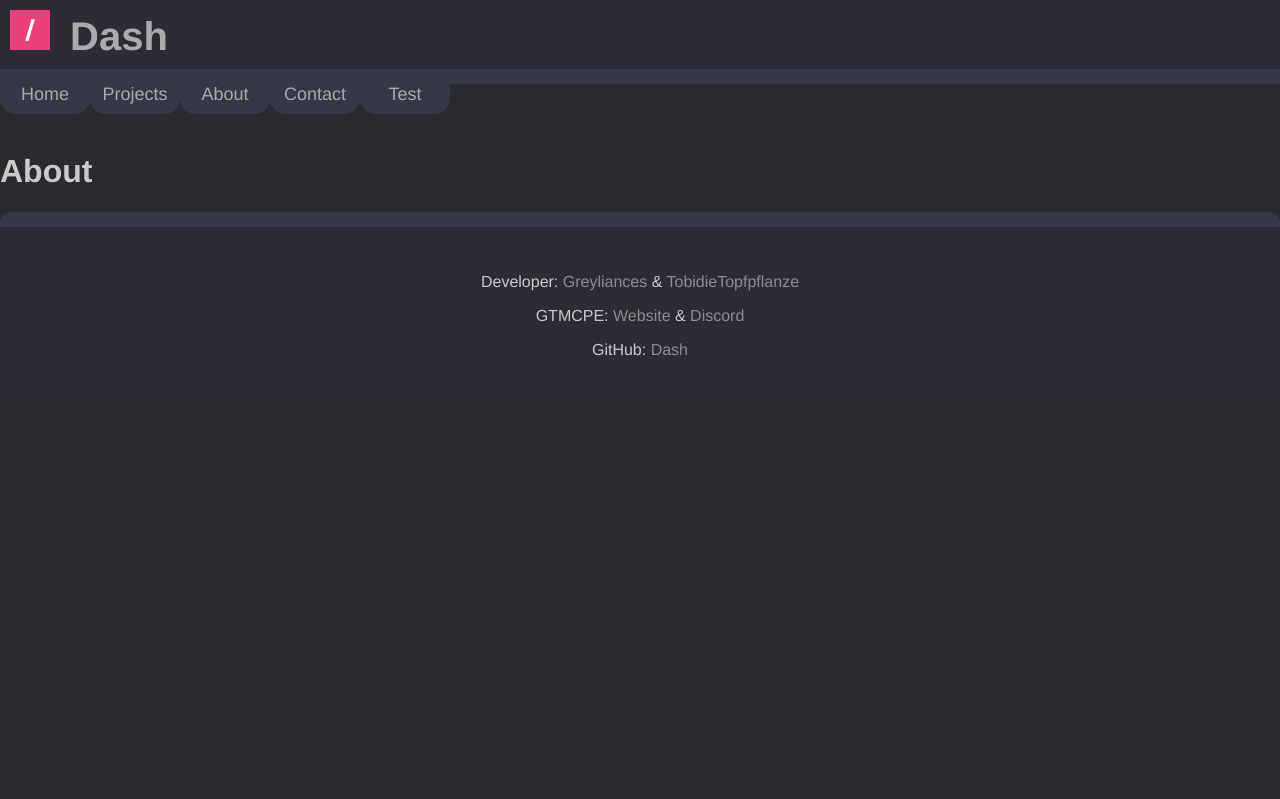
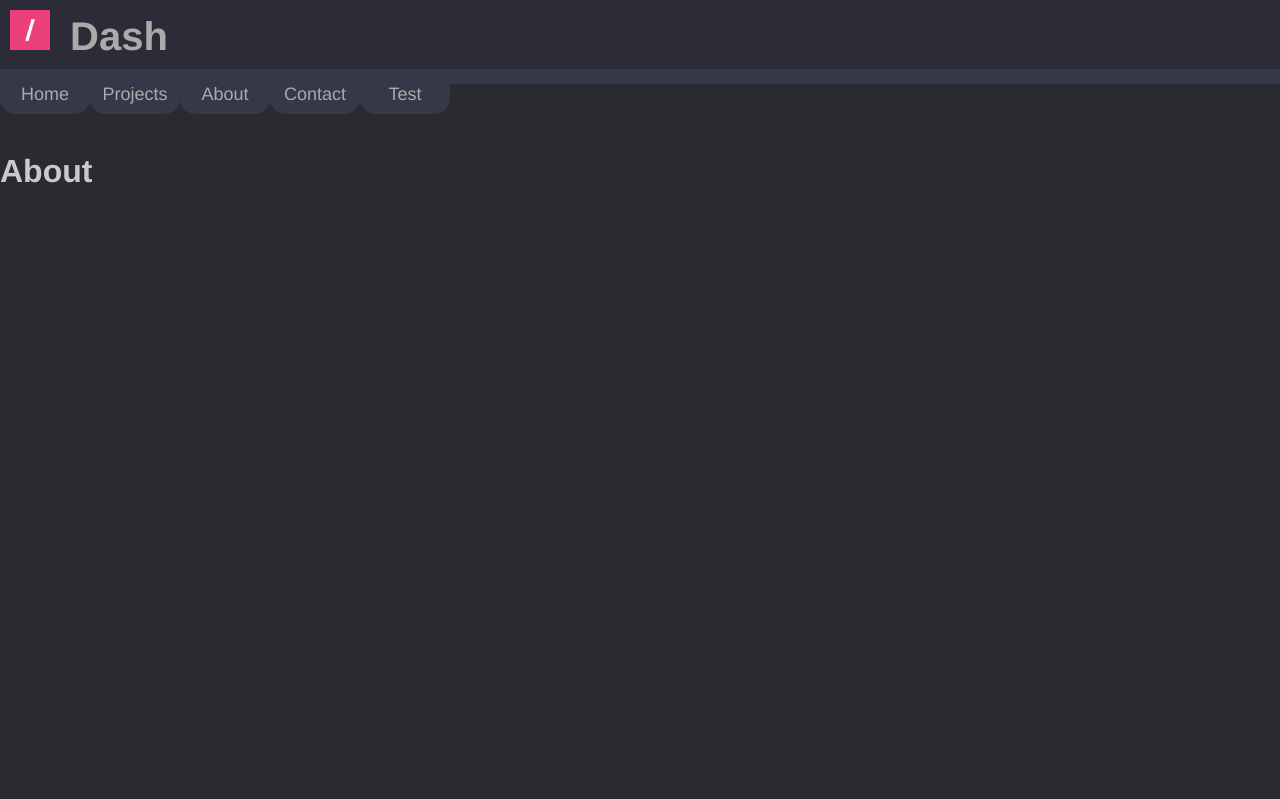
Before and after one commit to TobidieTopfpflanze/web-page, a Vue app: page /#/about in a window 1280 px wide. Shown: the top 799 px of the page. Built offline with nearby package versions, Linux system fonts and the light colour scheme.

Commit message:
Fix tooter to the bottom of the page

```diff
--- a/src/App.vue
+++ b/src/App.vue
@@ -1,8 +1,8 @@
 <template>
   <div id="app">
     <Background />
-    <Navbar />
-    <div>
+    <div id="PageContent">
+      <Navbar />
       <router-view />
     </div>
     <Footer />
@@ -28,6 +28,10 @@ export default {
 #app {
   font-family: Avenir, Helvetica, Arial, sans-serif;
   color: #cacaca;
+}
+
+#PageContent {
+  min-height: 100vh;
 }
 
 /* scroll bar*/
--- a/src/components/Footer.vue
+++ b/src/components/Footer.vue
@@ -1,6 +1,6 @@
 <template>
   <div id="Footer">
-    <div class="Info">
+    <footer class="Info">
       <p>
         Developer:
         <a href="https://github.com/greyliances">Greyliances</a> &
@@ -15,7 +15,7 @@
         GitHub:
         <a href="https://github.com/GTM-BE/dash">Dash</a>
       </p>
-    </div>
+    </footer>
   </div>
 </template>
 
@@ -29,8 +29,8 @@ export default {
 .Info {
   padding: 30px;
   text-align: center;
+  border-radius: 10px;
   border-top: rgb(55, 56, 71) solid 15px;
-  border-radius: 10px;
   background-color: rgb(44, 44, 56);
 }
 
```
